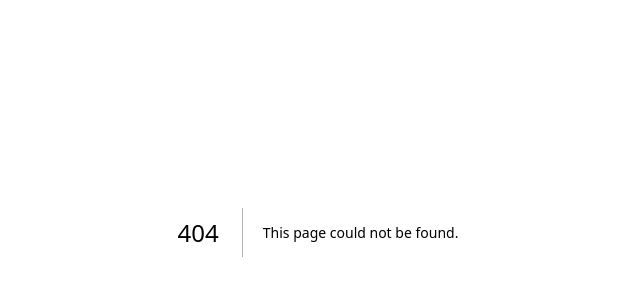
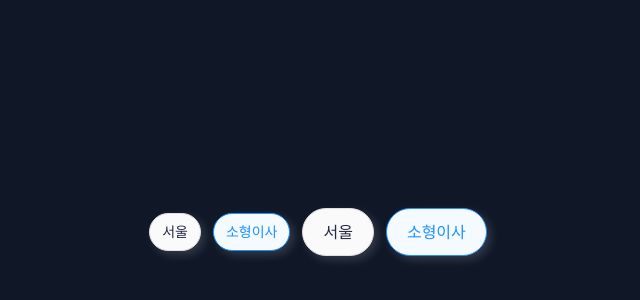
Before and after one commit to Mov2ng/8--Moving-Mov2ng-FE, a Next.js app: page /test/chip in a window 1280 px wide. Before the commit this address had no page. Shown: the part 168-468 px from the top of the page, without its empty margins (322-962 px from the left). Built offline with nearby package versions, Linux system fonts and the light colour scheme; a web font is replaced by a local one.

Commit message:
feat: RegionChip 컴포넌트 및 테스트 페이지 추가

```diff
--- /dev/null
+++ b/src/app/test/chip/page.tsx
@@ -0,0 +1,40 @@
+"use client";
+
+import { useState } from "react";
+import RegionChip from "../../../components/chips/RegionChip";
+
+export default function ChipTestPage() {
+  const [selected, setSelected] = useState("소형이사");
+
+  return (
+    <div className="min-h-screen bg-gray-900 flex items-center justify-center gap-3">
+      <RegionChip
+        label="서울"
+        size="sm"
+        selected={selected === "서울"}
+        onClick={() => setSelected("서울")}
+      />
+
+      <RegionChip
+        label="소형이사"
+        size="sm"
+        selected={selected === "소형이사"}
+        onClick={() => setSelected("소형이사")}
+      />
+
+      <RegionChip
+        label="서울"
+        size="md"
+        selected={selected === "서울"}
+        onClick={() => setSelected("서울")}
+      />
+
+      <RegionChip
+        label="소형이사"
+        size="md"
+        selected={selected === "소형이사"}
+        onClick={() => setSelected("소형이사")}
+      />
+    </div>
+  );
+}
--- /dev/null
+++ b/src/components/chips/RegionChip.module.scss
@@ -0,0 +1,41 @@
+.chip {
+  display: inline-flex;
+  justify-content: center;
+  align-items: center;
+  gap: 10px;
+
+  padding: 6px 12px;
+  border-radius: 100px;
+
+  border: 1px solid #dedede;
+  background: #fafafa;
+
+  box-shadow: 4px 4px 10px rgba(230, 230, 230, 0.16);
+
+  font-size: 14px;
+  font-weight: 500;
+  line-height: 24px;
+  color: #242945;
+
+  cursor: pointer;
+  white-space: nowrap;
+  transition: 0.15s ease;
+}
+
+.selected {
+  border-color: #1b92ff;
+  background: #f5faff;
+  color: #1b92ff;
+}
+
+.sm {
+  padding: 6px 12px;
+  font-size: 14px;
+  line-height: 24px;
+}
+
+.md {
+  padding: 10px 20px;
+  font-size: 16px;
+  line-height: 26px;
+}
--- /dev/null
+++ b/src/components/chips/RegionChip.tsx
@@ -0,0 +1,29 @@
+"use client";
+
+import styles from "./RegionChip.module.scss";
+
+type RegionChipProps = {
+  label: string;
+  selected?: boolean;
+  size?: "sm" | "md";
+  onClick?: () => void;
+};
+
+export default function RegionChip({
+  label,
+  selected = false,
+  size = "sm",
+  onClick,
+}: RegionChipProps) {
+  return (
+    <button
+      type="button"
+      onClick={onClick}
+      className={`${styles.chip} ${styles[size]} ${
+        selected ? styles.selected : ""
+      }`}
+    >
+      {label}
+    </button>
+  );
+}
--- /dev/null
+++ b/src/types/styles.d.ts
@@ -0,0 +1,9 @@
+declare module "*.module.css" {
+  const classes: { readonly [key: string]: string };
+  export default classes;
+}
+
+declare module "*.module.scss" {
+  const classes: { readonly [key: string]: string };
+  export default classes;
+}
--- a/tailwind.config.ts
+++ /dev/null
@@ -1,12 +0,0 @@
-import type { Config } from "tailwindcss";
-
-const config: Config = {
-  content: [
-    "./src/pages/**/*.{js,ts,jsx,tsx,mdx}",
-    "./src/components/**/*.{js,ts,jsx,tsx,mdx}",
-    "./src/app/**/*.{js,ts,jsx,tsx,mdx}",
-    "./src/features/**/*.{js,ts,jsx,tsx,mdx}",
-  ],
-};
-
-export default config;
--- a/tsconfig.json
+++ b/tsconfig.json
@@ -9,6 +9,7 @@
     "esModuleInterop": true,
     "module": "esnext",
     "moduleResolution": "bundler",
+    "baseUrl": ".",
     "resolveJsonModule": true,
     "isolatedModules": true,
     "jsx": "react-jsx",
@@ -28,7 +29,8 @@
     "**/*.tsx",
     ".next/types/**/*.ts",
     ".next/dev/types/**/*.ts",
-    "**/*.mts"
+    "**/*.mts",
+    "**/*.d.ts"
   ],
   "exclude": ["node_modules"]
 }
```
Also changed, not shown: package.json (+7 -0 lines), src/app/provider.tsx (+21 -13 lines), src/app/globals.css (line endings or trailing spaces), 1 other file (tests, documents, lock files or other folders).
